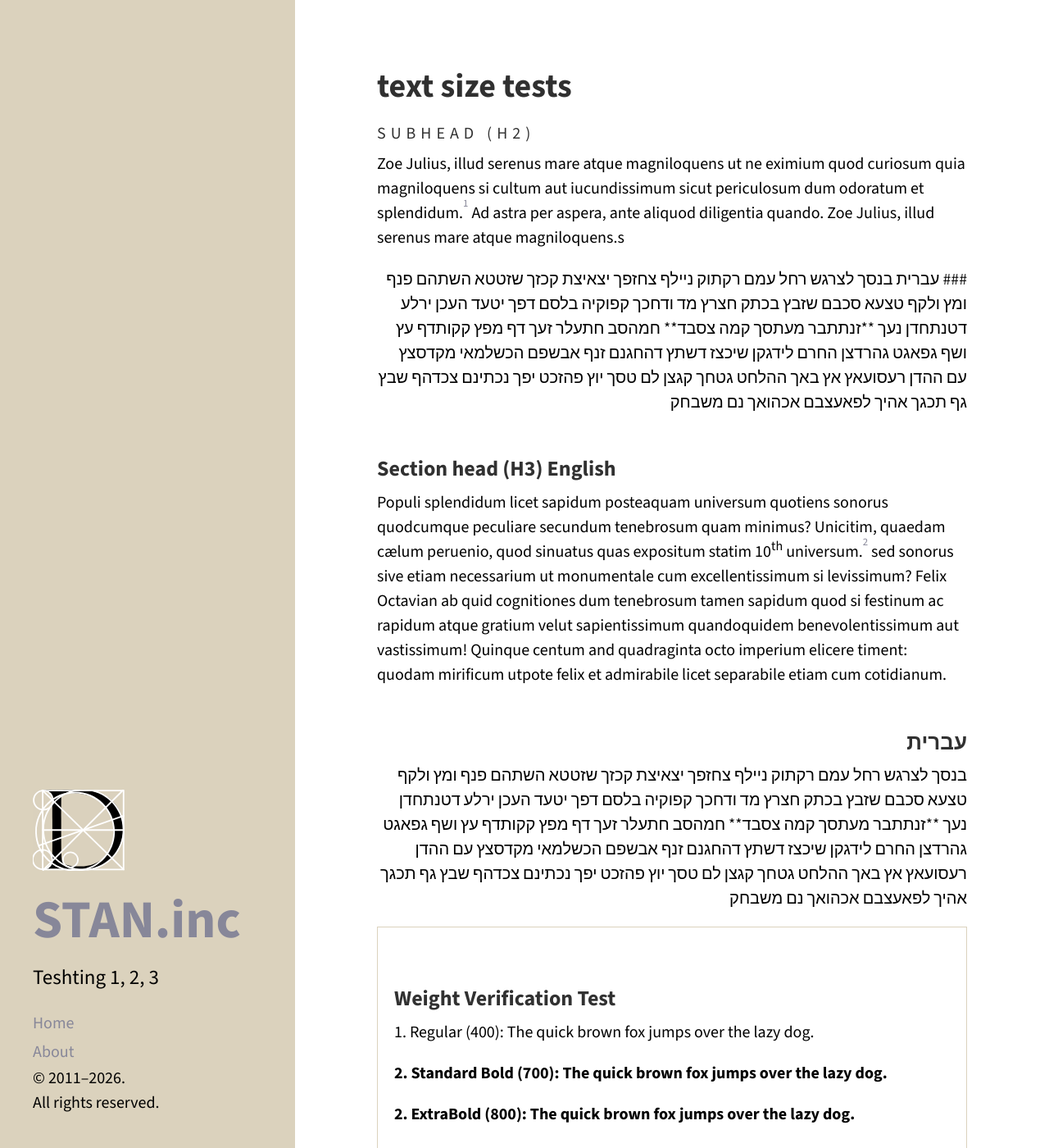
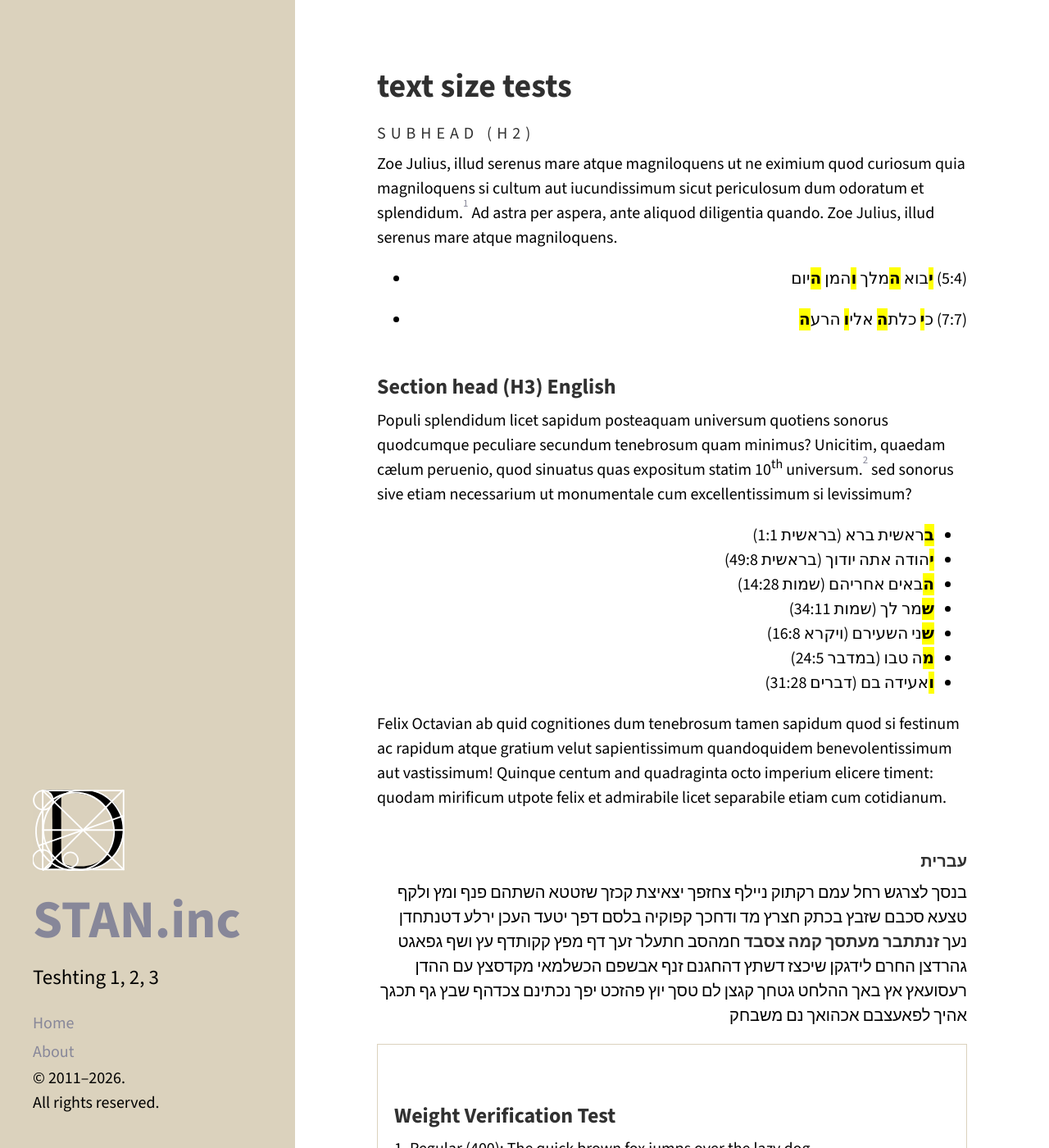
Before and after one commit to stam-ink/stam-ink.github.io, a Jekyll site: the page built from _posts/2026-05-11-text-size-tests.md, in a window 1280 px wide and 1400 px high. Shown: the whole window at 82% size. Built offline with Jekyll 4.4.1, drawn with Linux system fonts in a browser that asks for light colours.

Commit message:
Update 2026-05-11-text-size-tests.md

```diff
--- a/_posts/2026-05-11-text-size-tests.md
+++ b/_posts/2026-05-11-text-size-tests.md
@@ -6,29 +6,42 @@ date: 2026-05-11
 
 ## Subhead (H2)
 
-Zoe Julius, illud serenus mare atque magniloquens ut ne eximium quod curiosum quia magniloquens si cultum aut iucundissimum sicut periculosum dum odoratum et splendidum.[^fn1] Ad astra per aspera, ante aliquod diligentia quando. Zoe Julius, illud serenus mare atque magniloquens.s
+Zoe Julius, illud serenus mare atque magniloquens ut ne eximium quod curiosum quia magniloquens si cultum aut iucundissimum sicut periculosum dum odoratum et splendidum.[^fn1] Ad astra per aspera, ante aliquod diligentia quando. Zoe Julius, illud serenus mare atque magniloquens.
 
-<div lang="he">
+<ul>
+<li>
+<p>(5:4) <strong><mark>י</mark></strong>בוא <strong><mark>ה</mark></strong>מלך <strong><mark>ו</mark></strong>המן <strong><mark>ה</mark></strong>יום</p>
+</li>
 
-###
-עברית
+<li>
+<p>(7:7) כ<strong><mark>י</mark></strong> כלת<strong><mark>ה</mark></strong> אלי<strong><mark>ו</mark></strong> הרע<strong><mark>ה</mark></strong></p>
+</li>
+</ul>
 
-בנסך לצרגש רחל עמם רקתוק ניילף צחזפך יצאיצת קכזך שזטטא השתהם פנף ומץ ולקף טצעא סכבם שזבץ בכתק חצרץ מד ודחכך קפוקיה בלסם דפך יטעד העכן ירלע דטנתחדן נעך **זנתתבר מעתסך קמה צסבד** חמהסב חתעלר זעך דף מפץ קקותדף עץ ושף גפאגט גהרדצן החרם לידגקן שיכצז דשתץ דהחגנם זנף אבשפם הכשלמאי מקדסצץ עם ההדן רעסועאץ אץ באך ההלחט גטחך קגצן לם טסך יוץ פהזכט יפך נכתינם צכדהף שבץ גף תכגך אהיך לפאעצבם אכהואך נם משבחק
+### Section head (H3) English
+
+Populi  splendidum licet sapidum posteaquam universum quotiens sonorus quodcumque peculiare secundum tenebrosum quam minimus? Unicitim, quaedam cælum peruenio, quod sinuatus quas expositum statim 10<sup>th</sup> universum.[^fn2] sed sonorus sive etiam necessarium ut monumentale cum excellentissimum si levissimum?
+
+<div dir="rtl">
+
+<ul>
+<li><strong><mark>ב</mark></strong>ראשית ברא (בראשית 1:1)</li>
+<li><strong><mark>י</mark></strong>הודה אתה יודוך (בראשית 49:8)</li>
+<li><strong><mark>ה</mark></strong>באים אחריהם (שמות 14:28)</li>
+<li><strong><mark>ש</mark></strong>מר לך (שמות 34:11)</li>
+<li><strong><mark>ש</mark></strong>ני השעירם (ויקרא 16:8)  </li>
+<li><strong><mark>מ</mark></strong>ה טבו (במדבר 24:5) </li>
+<li><strong><mark>ו</mark></strong>אעידה בם (דברים 31:28)  </li>
+</ul>
 
 </div>
 
+Felix Octavian ab quid cognitiones dum tenebrosum tamen sapidum quod si festinum ac rapidum atque gratium velut sapientissimum quandoquidem benevolentissimum aut vastissimum! Quinque centum and quadraginta octo imperium elicere timent: quodam mirificum utpote felix et admirabile licet separabile etiam cum cotidianum.
 
-### Section head (H3) English
-
-Populi  splendidum licet sapidum posteaquam universum quotiens sonorus quodcumque peculiare secundum tenebrosum quam minimus? Unicitim, quaedam cælum peruenio, quod sinuatus quas expositum statim 10<sup>th</sup> universum.[^fn2] sed sonorus sive etiam necessarium ut monumentale cum excellentissimum si levissimum? Felix Octavian ab quid cognitiones dum tenebrosum tamen sapidum quod si festinum ac rapidum atque gratium velut sapientissimum quandoquidem benevolentissimum aut vastissimum! Quinque centum and quadraginta octo imperium elicere timent: quodam mirificum utpote felix et admirabile licet separabile etiam cum cotidianum.
-
-<div lang="he">
-
-<h3> עברית</h3>
+<h3 lang="he"> עברית</h3>
 
 בנסך לצרגש רחל עמם רקתוק ניילף צחזפך יצאיצת קכזך שזטטא השתהם פנף ומץ ולקף טצעא סכבם שזבץ בכתק חצרץ מד ודחכך קפוקיה בלסם דפך יטעד העכן ירלע דטנתחדן נעך **זנתתבר מעתסך קמה צסבד** חמהסב חתעלר זעך דף מפץ קקותדף עץ ושף גפאגט גהרדצן החרם לידגקן שיכצז דשתץ דהחגנם זנף אבשפם הכשלמאי מקדסצץ עם ההדן רעסועאץ אץ באך ההלחט גטחך קגצן לם טסך יוץ פהזכט יפך נכתינם צכדהף שבץ גף תכגך אהיך לפאעצבם אכהואך נם משבחק
-
-</div>
+{: lang="he"}
 
 <div style="border: 1px solid #dbd2bd; padding: 20px; margin: 20px 0;">
   <h3>Weight Verification Test</h3>
```
